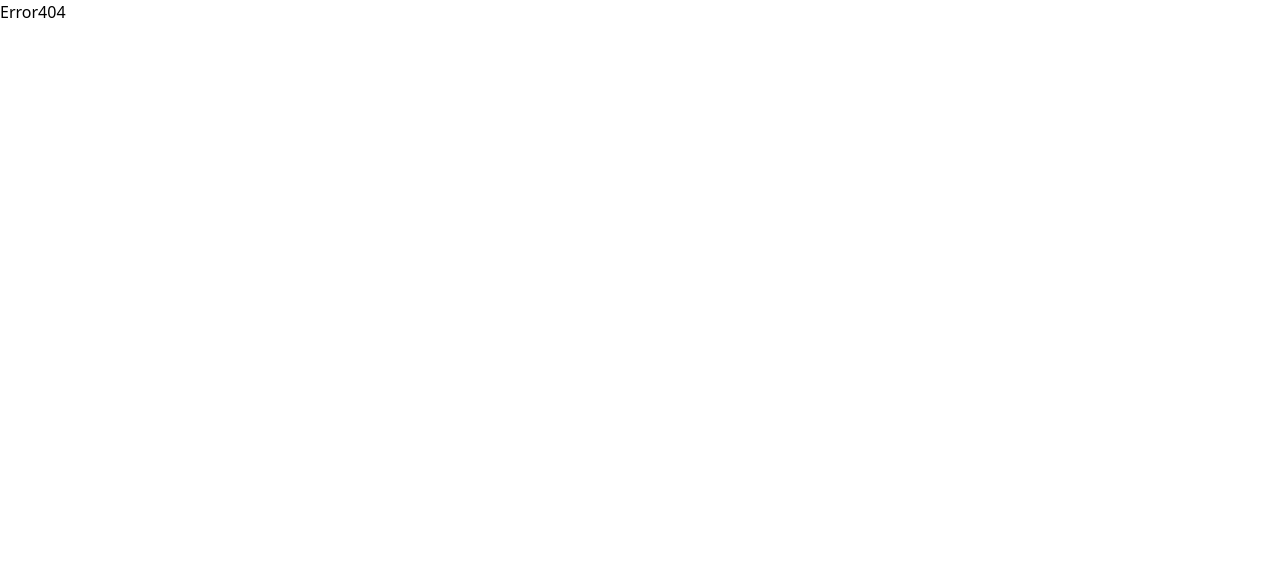
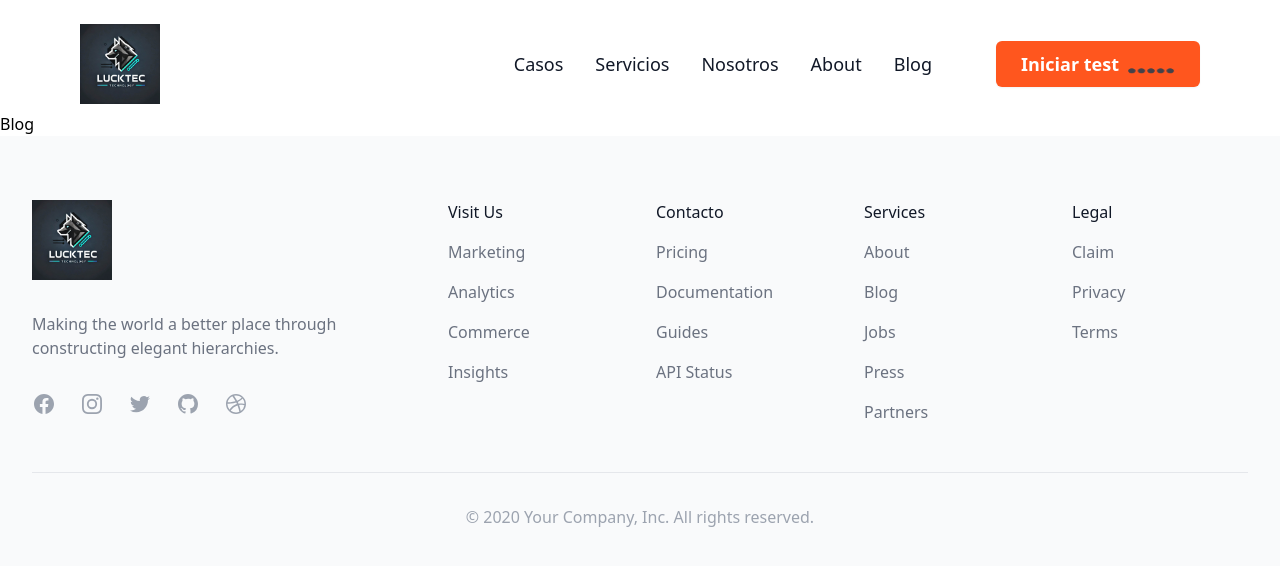
Before and after one commit to Mesiahs/test, a React (Create React App) app: page /Blog in a window 1280 px wide. Shown: the top 566 px of the page. Built offline with nearby package versions, Linux system fonts and the light colour scheme.

Commit message:
acomodando las direcciones de los path

```diff
--- a/src/App.js
+++ b/src/App.js
@@ -3,6 +3,10 @@ import Home from 'containers/pages/Home';
 import { BrowserRouter as Router, Route, Routes } from 'react-router-dom'
 import store from './store';
 import { Provider } from 'react-redux';
+import Cases from 'containers/pages/Cases';
+import Services from 'containers/pages/Services';
+import About from 'containers/pages/About';
+import Blog from 'containers/pages/Blog';
 
 function App() {
   return (
@@ -14,6 +18,10 @@ function App() {
 
           {/* Home Display*/}
           <Route path="/" element={<Home />} />
+          <Route path="/Casos" element={<Cases />} />
+          <Route path="/Servicios" element={<Services />} />
+          <Route path="/Nosotros" element={<About />} />
+          <Route path="/Blog" element={<Blog />} />
         </Routes>
       </Router>
     </Provider>
```
